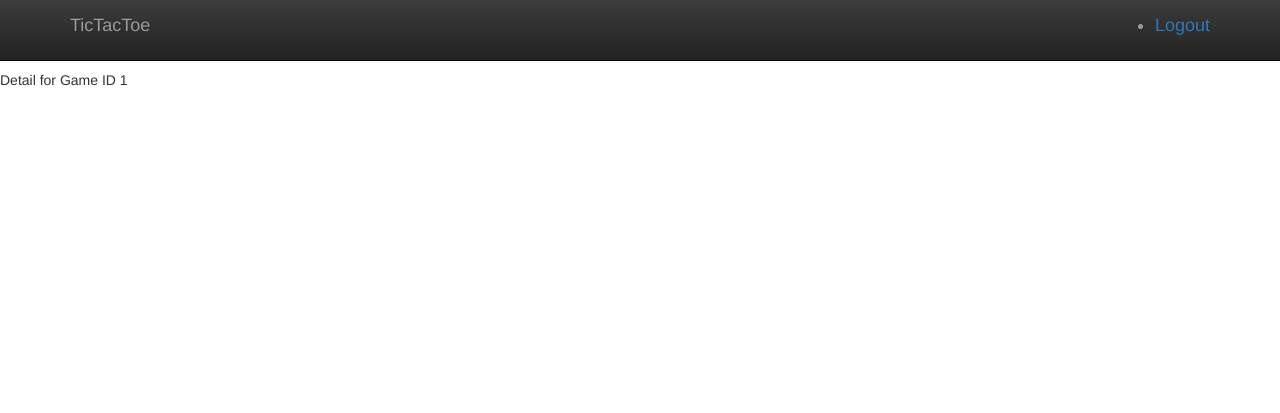
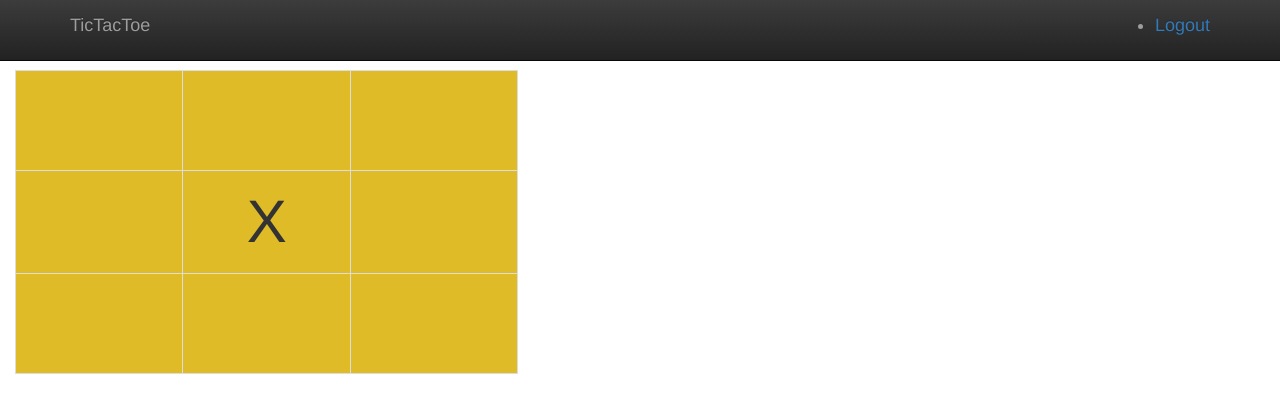
Before and after one commit to ericnjogu/plst-tictactoe, a Django app: page /game/detail/1 in a window 1280 px wide. Shown: the top 413 px of the page. Run offline with Django 3.2, Linux system fonts and the light colour scheme; a user stored in the database is signed in; tables that the repository leaves empty hold one stand-in row (values such as "Sample post"); some libraries are stand-ins or nearby versions.

Commit message:
feat: showing a game board- overriding styles in base template

```diff
--- a/gameplay/models.py
+++ b/gameplay/models.py
@@ -11,6 +11,8 @@ GAME_STATUS_CHOICES = (
     ('L', 'Second player wins'),
     ('D', 'Draw')
 )
+
+BOARD_SIZE = 3
 
 class GameQuerySet(QuerySet):
     """DAO for Games, accessible via Game.objects"""
@@ -35,15 +37,23 @@ class Game(models.Model):
     objects = GameQuerySet.as_manager()
 
     def get_absolute_url(self):
+        """ generate URL to this game instance """
         return reverse('game_detail', args=[self.id])
 
     def __str__(self):
         return "{0} vs {1}".format(self.first_player, self.second_player)
+
+    def board(self):
+        """ return 2D list of 'Move' objects """
+        board = [[None for x in range(BOARD_SIZE)] for y in range(BOARD_SIZE)]
+        for move in self.move_set.all():
+            board[move.x][move.y] = move
+        return board
 
 class Move(models.Model):
     """a tictactoe game move"""
     x = models.IntegerField()
     y = models.IntegerField()
     comments = models.CharField(max_length=300, blank=True)
-    by_first_player = models.BooleanField()
-    game = models.ForeignKey(Game, on_delete=models.CASCADE)
+    by_first_player = models.BooleanField(editable=False)
+    game = models.ForeignKey(Game, on_delete=models.CASCADE, editable=False)
--- a/templates/base.html
+++ b/templates/base.html
@@ -7,7 +7,7 @@
         <title></title>
         <meta name="description" content="">
         <meta name="viewport" content="width=device-width, initial-scale=1">
-
+        {% block styling %}
           <link rel="stylesheet" href="{% static 'css/bootstrap.min.css' %}">
           <style>
               body {
@@ -17,6 +17,7 @@
           </style>
           <link rel="stylesheet" href="{% static 'css/bootstrap-theme.min.css' %}">
           <link rel="stylesheet" href="{% static 'css/main.css' %}">
+        {% endblock %}
 
         <script src="{% static 'js/vendor/modernizr-2.8.3-respond-1.4.2.min.js'}"></script>
     </head>
--- a/templates/gameplay/game_detail.html
+++ b/templates/gameplay/game_detail.html
@@ -1,9 +1,46 @@
 {% extends 'base.html' %}
 {% load staticfiles %}
+
 {% block title %}
-    {{game.first_player}} vs {{game.second_player}}
+    {{game}}
+{% endblock %}
+
+{% block styling %}
+    {{ block.super }}
+    <style type="text/css">
+        .tictactoe-table {
+            width: 300px;
+            border-width: 2px
+        }
+        .tictactoe-cell {
+            background-color: #debb27;
+            width: 100px;
+            height: 100px;
+            text-align: center;
+            vertical-align: middle !important;
+            font-size:60px
+        }
+    </style>
 {% endblock %}
 
 {% block content %}
-    Detail for Game ID {{game.id}}
+    <div class="col-md-5">
+        <table class="table table-bordered tictatoe-table">
+            {% for row in game.board %}
+                <tr>
+                    {% for move in row %}
+                        <td class="tictactoe-cell">
+                            {% if move %}
+                                {% if move.by_first_player %}
+                                    X
+                                {% else %}
+                                    O
+                                {% endif %}
+                            {% endif %}
+                        </td>
+                    {% endfor %}
+                </tr>
+            {% endfor %}
+        </table>
+    </div>
 {% endblock %}
```
Lines whose indentation alone changed are shown as unchanged.
